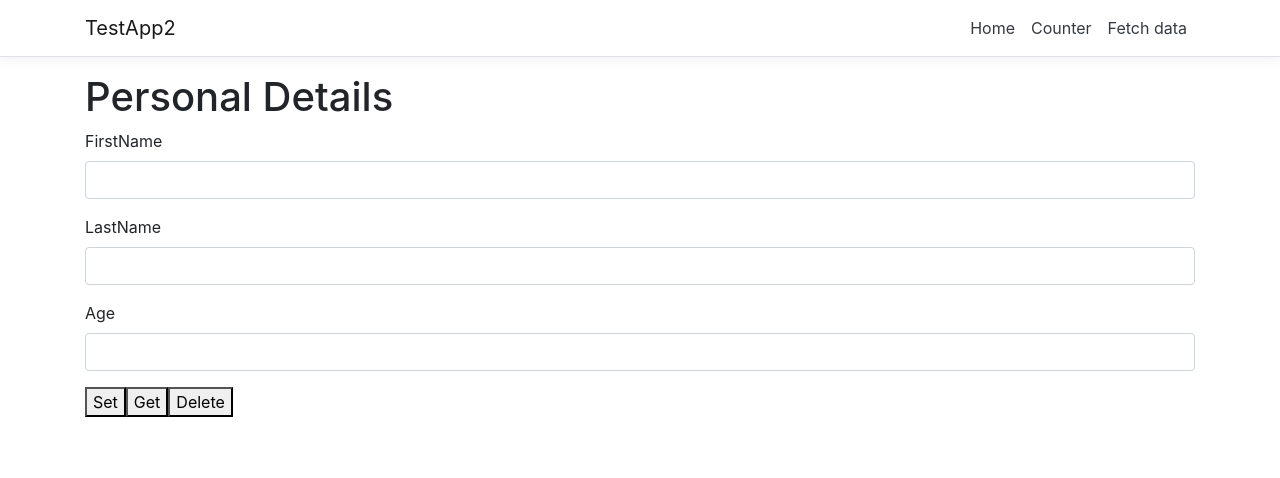
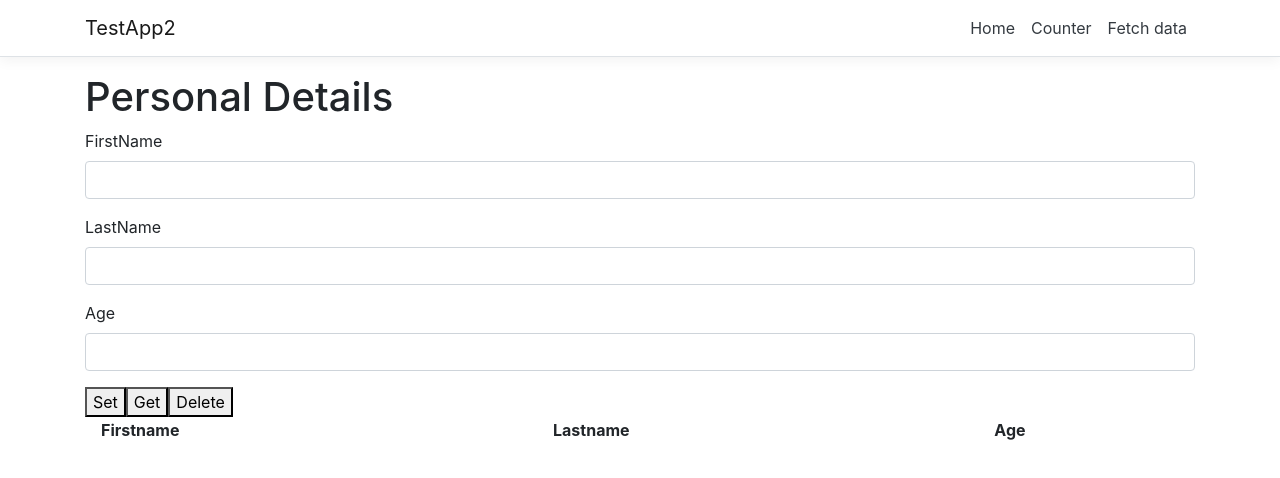
Before and after one commit to rajaniraju/ContactTracker, a React (Create React App) app in the folder ClientApp/: page / in a window 1280 px wide. Shown: the top 478 px of the page. Built offline with nearby package versions, Linux system fonts and the light colour scheme.

Commit message:
Corrected till here

```diff
--- a/ClientApp/src/components/Home.js
+++ b/ClientApp/src/components/Home.js
@@ -1,5 +1,5 @@
 import React, { Component } from "react";
-
+import "./Home.css";
 export class Home extends Component {
   static displayName = Home.name;
   displayList = [];
@@ -8,6 +8,7 @@ export class Home extends Component {
     firstName: "",
     lastName: "",
     age: "",
+    peopleArray: [],
   };
 
   handleTextOnChange = (e) => {
@@ -26,7 +27,7 @@ export class Home extends Component {
         return text.length ? JSON.parse(text) : null;
       })
       .then((peopleArray) => {
-        console.log("#100",peopleArray);
+        console.log("#100", peopleArray);
         if (peopleArray) {
           this.setState({
             firstName: peopleArray.firstName,
@@ -88,12 +89,21 @@ export class Home extends Component {
         .then((res) => res.json())
         .then((result) => {
           console.log(result);
-        })
+          this.setState({ peopleArray: result });
+        });
     }
-
   };
 
   render() {
+    let rows = this.state.peopleArray.map((people, index) => {
+      return (
+        <tr key={index}>
+          <td>{people.firstName}</td>
+          <td>{people.lastName}</td>
+          <td>{people.age}</td>
+        </tr>
+      );
+    });
     return (
       <div>
         <h1>Personal Details</h1>
@@ -132,7 +142,24 @@ export class Home extends Component {
         <button onClick={this.setUserEntry}>Set</button>
         <button onClick={this.getUserEntry}>Get</button>
         <button onClick={this.deleteUserEntry}>Delete</button>
-
+        <div>
+          <div className="container">
+            <div className="row">
+              <div className="col s12 board">
+                <table style={{ width: "100%" }}>
+                  <tbody>
+                    <tr>
+                      <th>Firstname</th>
+                      <th>Lastname</th>
+                      <th>Age</th>
+                    </tr>
+                    {rows}
+                  </tbody>
+                </table>
+              </div>
+            </div>
+          </div>
+        </div>
       </div>
     );
   }
```
Also changed, not shown: ClientApp/src/components/Home.css (added), 1 other file (tests, documents, lock files or other folders).
